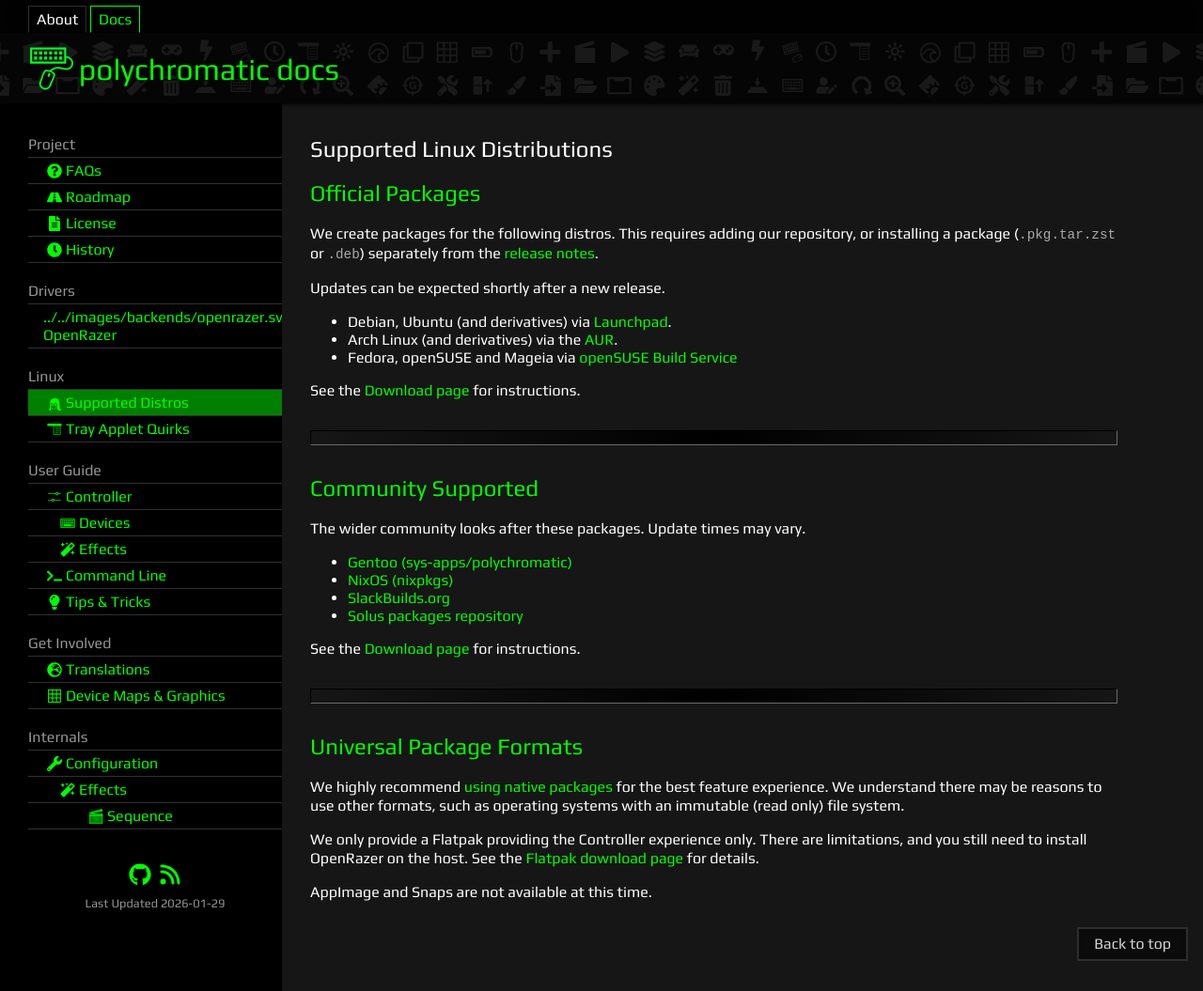
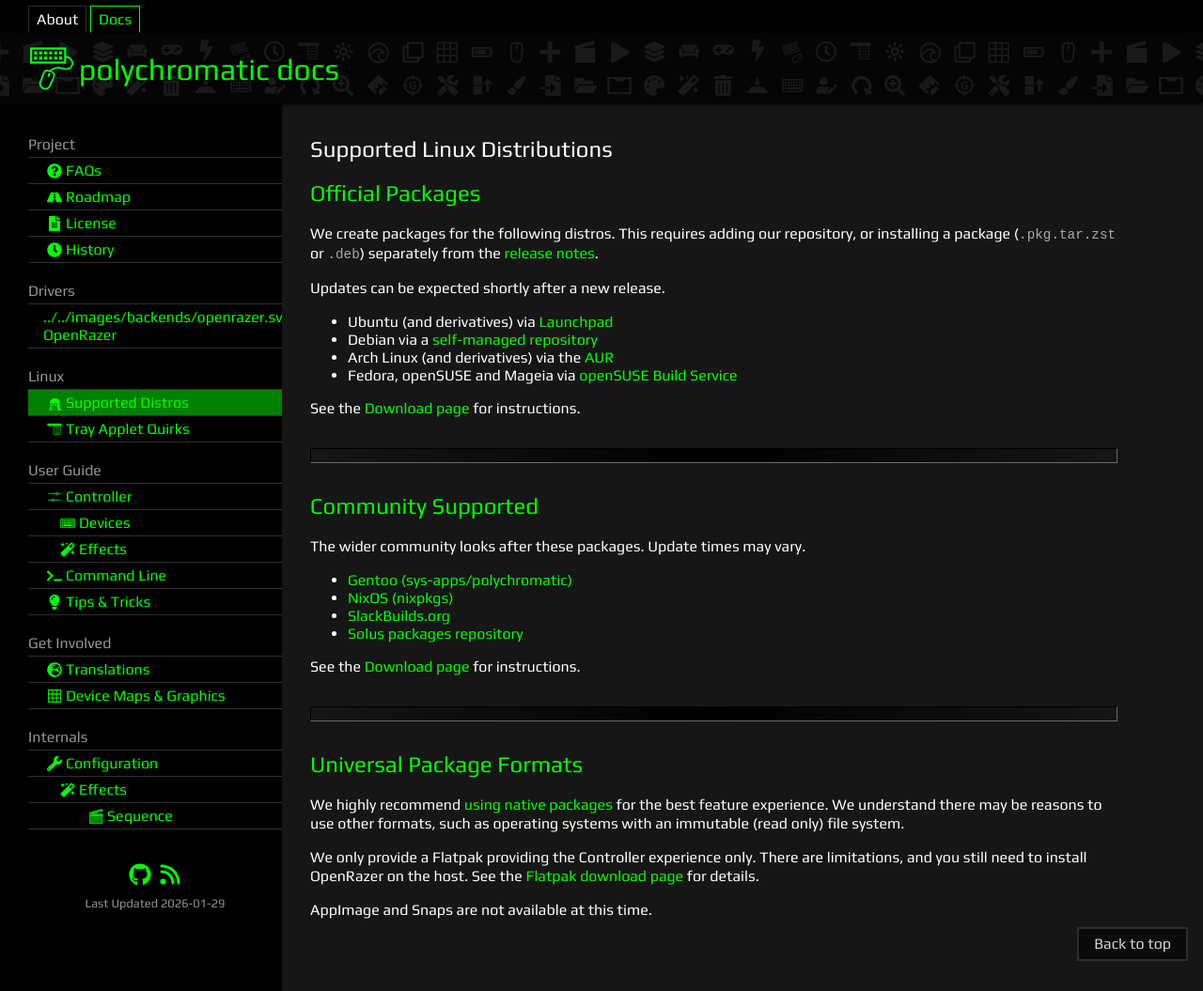
Before and after one commit to polychromatic/polychromatic-docs, a Jekyll site: the page built from pages/supported-distros.md, in a window 1280 px wide and 1055 px high. Shown: the whole window at 94% size. Built offline with Jekyll 4.4.1, drawn with Linux system fonts in a browser that asks for light colours.

Commit message:
Distros: Update Debian repository
See also: polychromatic/polychromatic#562

```diff
--- a/pages/supported-distros.md
+++ b/pages/supported-distros.md
@@ -11,8 +11,9 @@ or installing a package (`.pkg.tar.zst` or `.deb`) separately from the [release
 
 Updates can be expected shortly after a new release.
 
-* Debian, Ubuntu (and derivatives) via [Launchpad].
-* Arch Linux (and derivatives) via the [AUR] [(-git)].
+* Ubuntu (and derivatives) via [Launchpad]
+* Debian via a [self-managed repository](https://debian.polychromatic.app)
+* Arch Linux (and derivatives) via the [AUR] [(-git)]
 * Fedora, openSUSE and Mageia via [openSUSE Build Service](https://build.opensuse.org/package/show/hardware:razer/polychromatic)
 
 See the [Download page] for instructions.
```
